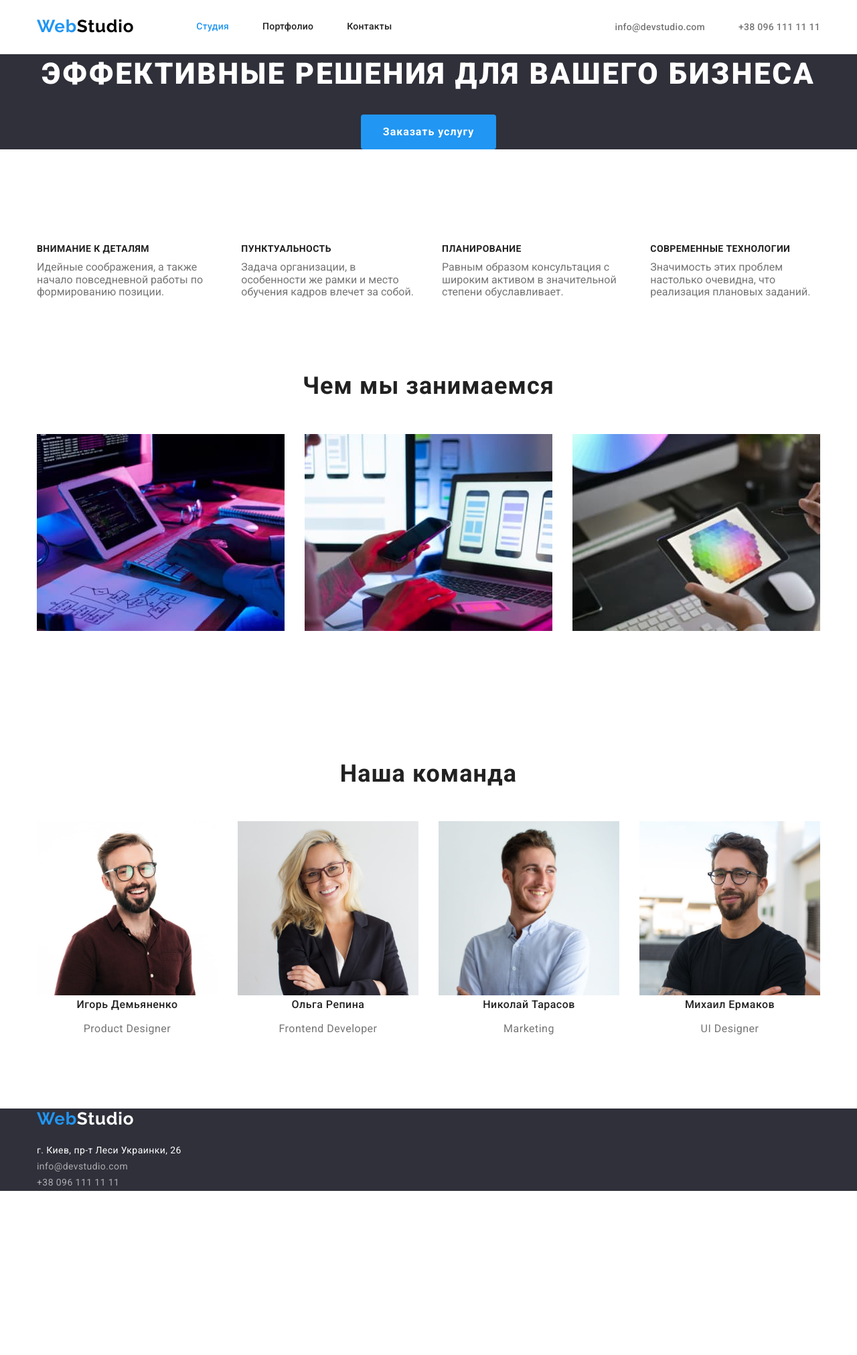
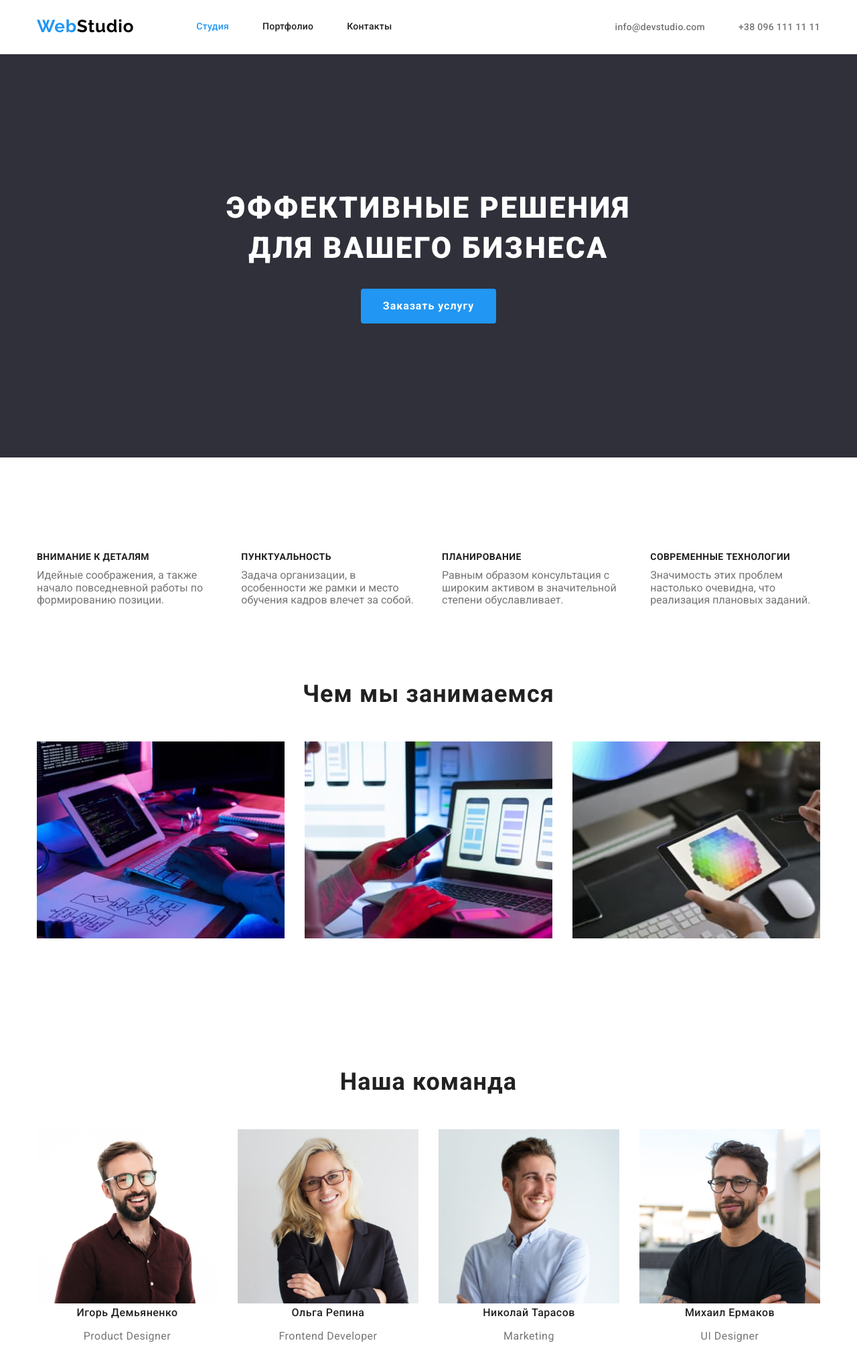
Before and after one commit to virvaiva/goit-markup-hw-03, a plain HTML site: page index.html in a window 1280 px wide. Shown: the top 2023 px of the page at 67% size. Before the commit the page ends 1778 px from the top, so only its background shows below. Drawn offline with nearby package versions, Linux system fonts and the light colour scheme.

Commit message:
update css

```diff
--- a/css/styles.css
+++ b/css/styles.css
@@ -131,18 +131,22 @@ ul {
 .hero {
     background-color: #2F303A;
     text-align: center;
+    padding-top: 200px;
+    padding-bottom: 200px;
 }
 
 .hero-title {
     margin-top: 0;
     margin-bottom: 30px;
+    margin-left: auto;
+    margin-right: auto;
+    width: 696px;
 
     color: #FFFFFF;
 
     font-weight: 900;
     font-size: 44px;
     line-height: 1.36;
-    text-align: center;
     letter-spacing: 0.06em;
 
 
@@ -154,6 +158,7 @@ ul {
     display: inline-block;
     border-radius: 4px;
     padding: 10px 32px;
+
 
     color: #FFFFFF;
     background-color: var(--accent-color);
@@ -309,6 +314,10 @@ ul {
 .footer {
     background-color: #2F303A;
 }
+.vault {
+    padding-top: 60px;
+    padding-bottom: 60px;
+}
 
 /* Портфолио */
 .filtr {
--- a/index.html
+++ b/index.html
@@ -134,7 +134,7 @@
 
     <!--Подвал-->
     <footer class="footer">
-      <div class="container">
+      <div class="container vault">
         <div class="container-logo">
           <a class="logo" href="./index.html"> Web<span class="logo-down">Studio</span> </a>
         </div>
```
Also changed, not shown: portfolio.html (+1 -1 lines).
